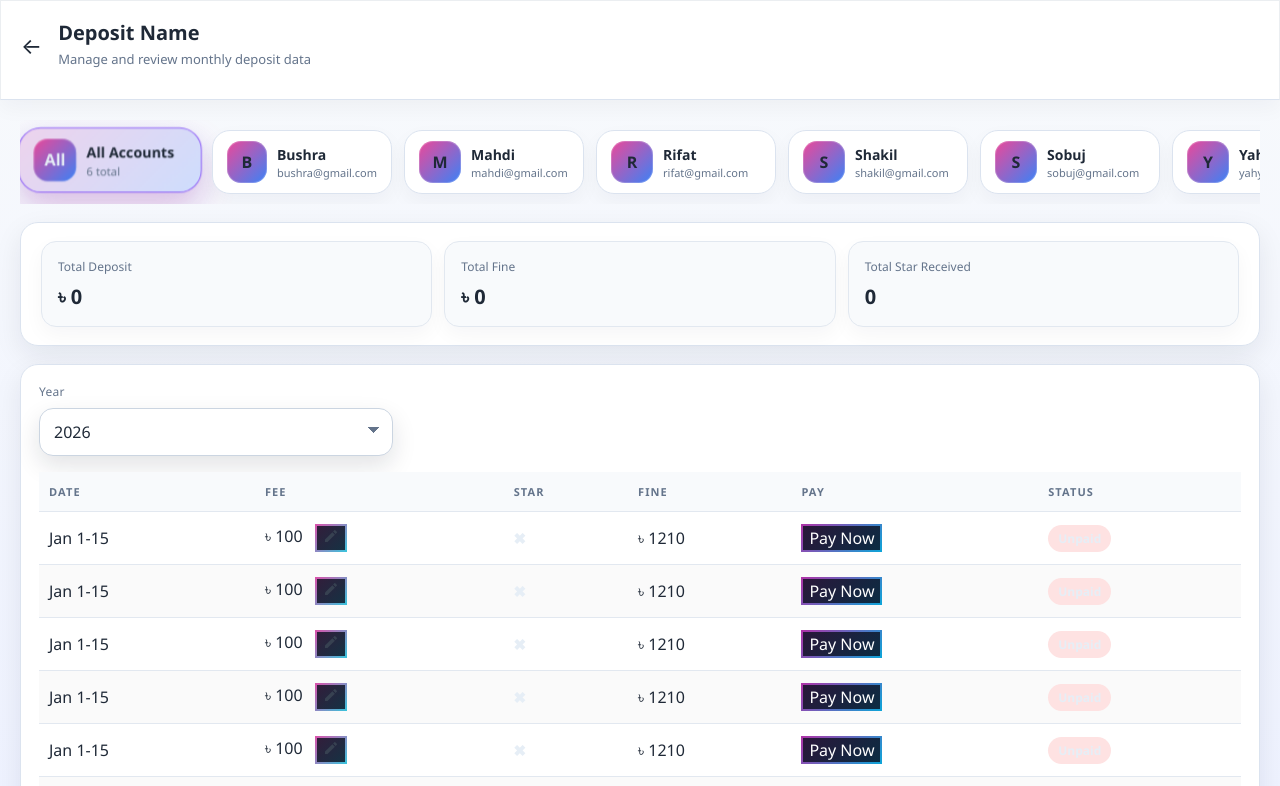
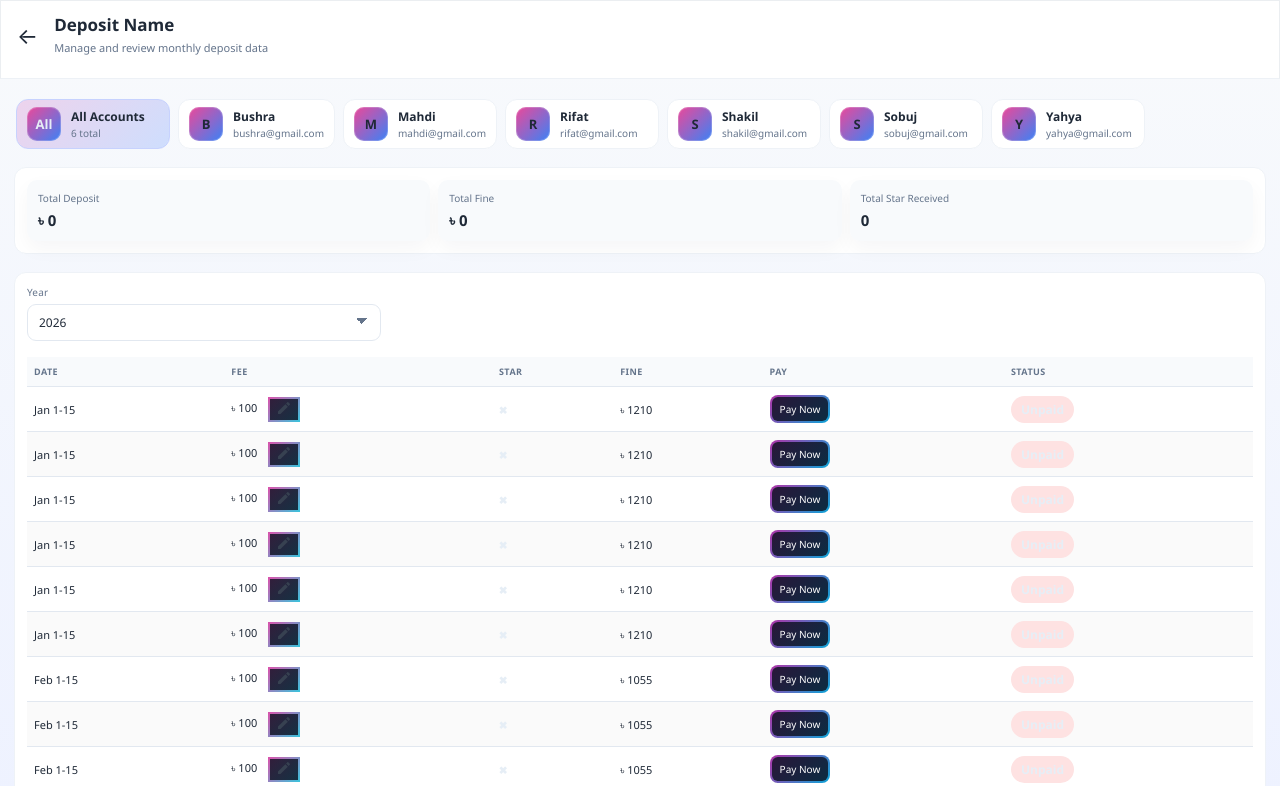
Before and after one commit to sbrymsteam/Sbryms-finance, a website: page deposit.html in a window 1280 px wide. Shown: the top 786 px of the page. Drawn offline with Linux system fonts and the light colour scheme.

Commit message:
Make deposit UI more minimal
Co-authored-by: Copilot <223556219+Copilot@users.noreply.github.com>

```diff
--- a/deposit.html
+++ b/deposit.html
@@ -273,6 +273,44 @@
     }
     .row-paid { color: #047857 !important; }
     .row-unpaid { color: #b91c1c !important; }
+    .page-header {
+        padding: 12px 16px !important;
+        border-bottom: 1px solid #edf1f6 !important;
+        box-shadow: none !important;
+    }
+    .page-title { font-size: 17px !important; font-weight: 600 !important; }
+    .subtitle { font-size: 11px !important; }
+    .content { padding: 14px !important; }
+    .profile-strip { gap: 8px !important; margin-bottom: 12px !important; padding: 6px 2px !important; }
+    .profile-chip {
+        min-width: 132px !important;
+        padding: 7px 10px !important;
+        border: 1px solid #eef2f7 !important;
+        border-radius: 12px !important;
+        box-shadow: none !important;
+    }
+    .profile-chip.active { border-color: #c7d2fe !important; box-shadow: none !important; transform: none !important; animation: none !important; }
+    .profile-avatar { width: 34px !important; height: 34px !important; border-radius: 10px !important; font-size: 13px !important; }
+    .profile-name { font-size: 12px !important; font-weight: 600 !important; }
+    .profile-email { font-size: 10px !important; }
+    .summary-card, .table-card {
+        border: 1px solid #eef2f7 !important;
+        border-radius: 12px !important;
+        padding: 12px !important;
+        box-shadow: none !important;
+    }
+    .summary-grid { gap: 8px !important; }
+    .stat-box { padding: 11px !important; border: 0 !important; border-radius: 10px !important; }
+    .stat-title { font-size: 10px !important; margin-bottom: 5px !important; }
+    .stat-value { font-size: 15px !important; font-weight: 600 !important; }
+    .table-card { overflow-x: auto; }
+    table { font-size: 11px !important; }
+    th, td { padding: 8px 7px !important; }
+    th { font-size: 9px !important; letter-spacing: .05em !important; }
+    input, select { font-size: 12px !important; }
+    .filters label { font-size: 10px !important; margin-bottom: 5px !important; }
+    .filters select { padding: 9px 30px 9px 11px !important; border: 1px solid #e2e8f0 !important; border-radius: 9px !important; box-shadow: none !important; }
+    .row-action button, .btn-pay { padding: 5px 8px !important; border-radius: 8px !important; font-size: 10px !important; }
 </style>
 </head>
 <body>
```
